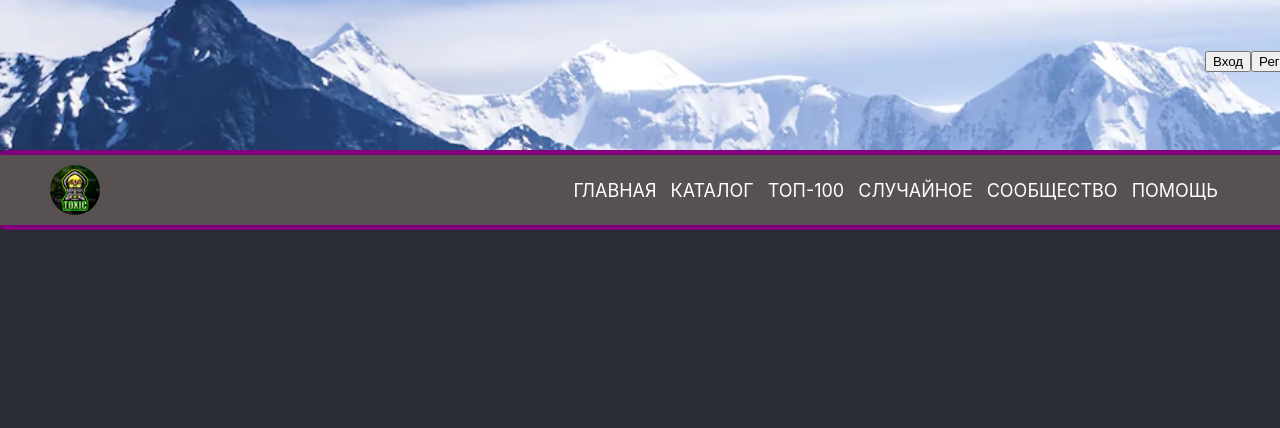
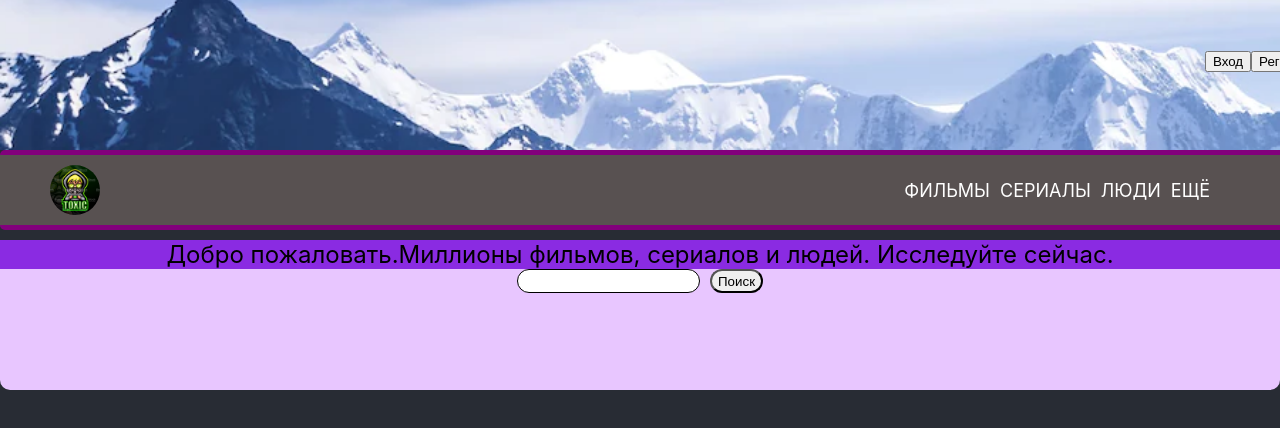
Before and after one commit to t0xick1d/Movie-website, a React (Create React App) app: page / in a window 1280 px wide. Shown: the top 428 px of the page. Built offline with nearby package versions, Linux system fonts and the light colour scheme.

Commit message:
Add group button in Nanibar. Create home page and add container search insaid

```diff
--- a/src/App.js
+++ b/src/App.js
@@ -1,24 +1,22 @@
-import logo from './logo.svg';
 import './App.css';
 import Navibar from './Component/Navibar/Navibar';
 import LogIn from './Component/Login/LogIn'
 import {BrowserRouter as Router, Switch, Route} from 'react-router-dom';
 
+import HomePage from './Pages/HomePage/HomePage';
+
 function App() {
 
   return (
-    <div className='App'>
-
-      <header className="AppHeader">
+    <div className='AppHeader'>
       <Router>
         <LogIn/>
         <Navibar/>
         <Switch>
-
-
+          <Route path=""
+            render= { () => <HomePage/>}/>
         </Switch>
-        </Router>
-      </header>
+      </Router>
     </div>
   );
 }
--- a/src/Component/Login/LogIn.js
+++ b/src/Component/Login/LogIn.js
@@ -1,14 +1,9 @@
 import React from 'react'
-import imgTop from '../../imegTop.png'
 import s from './login.module.css'
 
 const LogIn = () => {
     return(
         <div className = {s.header}>
-            {/* <div>
-               <img
-                src ={imgTop} />
-            </div> */}
             <div className = {s.contbutton}>
                 <button>Вход</button>
                 <button>Регистрация</button>
--- a/src/Component/Navibar/Navibar.js
+++ b/src/Component/Navibar/Navibar.js
@@ -2,13 +2,19 @@ import React, {useState} from 'react'
 import s from './Navibar.module.css'
 import {Link} from 'react-router-dom';
 import logo from '../../logo2.jpg'
-import imgTop from '../../imegTop.png'
 import cn from 'classnames';
 
 
 const Navibar = () => {
 
-    const [style, setStyle] = useState({display: 'none'});
+
+    const button = {
+        katalog: [{name:'Популярные', path:'/pages/Popular'},{name:'Сейчас смотрят', path:'/pages/WatchingNow'},{name:'Ожидаемые',path:'/pages/expected' },{name:'Лучшие',path:'/pages/best' }],
+        serials: [{name:'Популярные', path:'/pages/PopularS'},{name:'Сейчас смотрят', path:'/pages/WatchingNowS'},{name:'По телевидению',path:'/pages/onTv' },{name:'Лучшие',path:'/pages/best' }],
+        other: [{name:'Обсуждения', path:'/pages/Discussions'},{name:'Доска почёта', path:'/pages/HallofFame'},{name:'Поддержка', path:'/pages/Support'}],
+    }
+
+    const [style, setStyle] = useState({display:'none'});
     const [active, setActive] = useState(false)
 
     const togleActive = () => {
@@ -20,16 +26,16 @@ const Navibar = () => {
         return false
     }
 
+    const crateButtonGroup = (array) => {
+
+            return array.map( p => {
+
+                return(<div><Link className={s.buttonlink} to ={p.path}>{p.name}</Link></div>)})
+        }
+
 
     return (
         <div className={s.header}>
-            {/* <div className={s.imgbackroundblock}>
-               <img
-                src = {imgTop}
-
-                />
-            </div> */}
-
             <div className={s.container}>
 
                     <div className={s.body}>
@@ -37,24 +43,36 @@ const Navibar = () => {
                             <img
                             src={logo}
                             className={s.logo}
+                            alt=""
                             />
                         </div>
-
-
-                    {/* <div className={styleBurger.burger} active={} onClick ={()=>{setstyleBurger(togleBurger())}} > */}
                     <div className={cn({[s.burger_active]:active},s.burger)} onClick ={()=>{setActive(togleActive())}} >
                         <span ></span>
                     </div>
                     <div className={cn({[s.headermenu_active]:active},s.headermenu)}>
-                        <Link className={s.headerlink}>Главная</Link>
                         <Link className={s.headerlink}
                             onMouseEnter={e => {setStyle({display: 'block'})}}
-                            onMouseLeave={e => {setStyle({display: 'none'})
-                            }}>Каталог</Link>
-                        <Link className={s.headerlink} >ТОП-100</Link>
-                        <Link className={s.headerlink} >Случайное</Link>
-                        <Link className={s.headerlink} >Сообщество</Link>
-                        <Link className={s.headerlink} >Помощь</Link>
+                            onMouseLeave={e => {setStyle({display: 'none'})}}>Фильмы
+                            {style.display === 'block' || style.display === 'button' ? <div className={s.buttonkatalog}>
+                               {crateButtonGroup(button.katalog)}
+                            </div>: null}
+                        </Link>
+
+                        <Link className={s.headerlink}
+                            onMouseEnter={e => {setStyle({display: 'serial'})}}
+                            onMouseLeave={e => {setStyle({display: 'none'})}}>Сериалы
+                            {style.display === 'serial' || style.display === 'button' ? <div className={s.buttonkatalog}>
+                               {crateButtonGroup(button.serials)}
+                            </div>: null}
+                        </Link>
+                        <Link className={s.headerlink} to ="/pages/People" >Люди</Link>
+                        <Link className={s.headerlink}
+                            onMouseEnter={e => {setStyle({display: 'other'})}}
+                            onMouseLeave={e => {setStyle({display: 'none'})}}>Ещё
+                            {style.display === 'other' || style.display === 'button' ? <div className={s.buttonkatalog}>
+                               {crateButtonGroup(button.other)}
+                            </div>: null}
+                        </Link>
                     </div>
 
                     </div>
--- a/src/Component/Navibar/Navibar.module.css
+++ b/src/Component/Navibar/Navibar.module.css
@@ -53,8 +53,7 @@
 
     height: 100%;
     width: 100%;
-        /* object-position: cover;
-    object-position:bottom; */
+
 }
 
 .container:before{
@@ -94,7 +93,7 @@
     z-index: 3;
 }
 .headerlink{
-    padding: 23px 2px;
+    padding: 23px 0px;
     color: #fff;
     text-transform: uppercase;
     font-size: 18px;
@@ -103,6 +102,11 @@
 
 
 }
+.headerlink:last-child{
+    padding: 23px 10px 10px 0px;
+}
+
+
 .headerlink:hover {
 
     background-color: rgb(130, 0, 124);
@@ -111,6 +115,30 @@
 .burger_active{
     display: none;
 }
+
+.buttonkatalog{
+    position: absolute;
+    margin-top: 20px;
+    padding: 35px 10px 10px 10px;
+    border-radius: 5px;
+    background-color: rgb(130, 0, 124);
+
+}
+.buttonkatalog div{
+    text-transform:none;
+    padding-bottom: 5px;
+
+}
+
+.buttonlink{
+    color: rgb(255, 255, 255);
+    text-decoration-line: none;
+}
+.buttonlink:active{
+    color:rgb(164, 85, 255);
+}
+
+
 
 
 
--- /dev/null
+++ b/src/Pages/HomePage/HomePage.js
@@ -0,0 +1,21 @@
+import React from 'react'
+import s from './HomePage.module.css'
+
+const HomePage = () =>{
+    return (
+        <div className={s.wrapper}>
+            <div className={s.content}>
+                <div className={s.search}>
+                    <div className={s.titleSearch}>Добро пожаловать.Миллионы фильмов, сериалов и людей. Исследуйте сейчас.</div>
+                    <div className={s.search_input}>
+
+                        <input/>
+                        <button>Поиск</button>
+                    </div>
+                </div>
+            </div>
+        </div>
+    )
+}
+
+export default HomePage;
--- /dev/null
+++ b/src/Pages/HomePage/HomePage.module.css
@@ -0,0 +1,49 @@
+.wrapper{
+    min-height: 100%;
+    overflow: hidden;
+
+    display:flex;
+    flex-direction: column;
+}
+.content{
+
+  flex: 1 1 auto;
+
+}
+.search{
+    max-width: 1440px;
+    min-height: 150px;
+    margin: 240px auto;
+    background-color: rgb(232, 198, 255);
+    border-radius: 10px;
+}
+.container{
+
+}
+.titleSearch{
+    display: flex;
+    background-color: blueviolet;
+    justify-content: center;
+    flex: 1 1 auto;
+    font-size: 24px;
+}
+.search_input{
+    display: flex;
+    flex: 1 1 auto;
+    justify-content: center;
+
+}
+.search_input input {
+    margin: 0px 0px;
+    border-radius: 15px;
+    border: 1px solid black;
+    min-height: 20px;
+}
+.search_input input:active{
+    border: 1px solid black;
+}
+.search_input button{
+    margin-left: 10px;
+    border: 1px silod black;
+    border-radius: 15px;
+}
```
